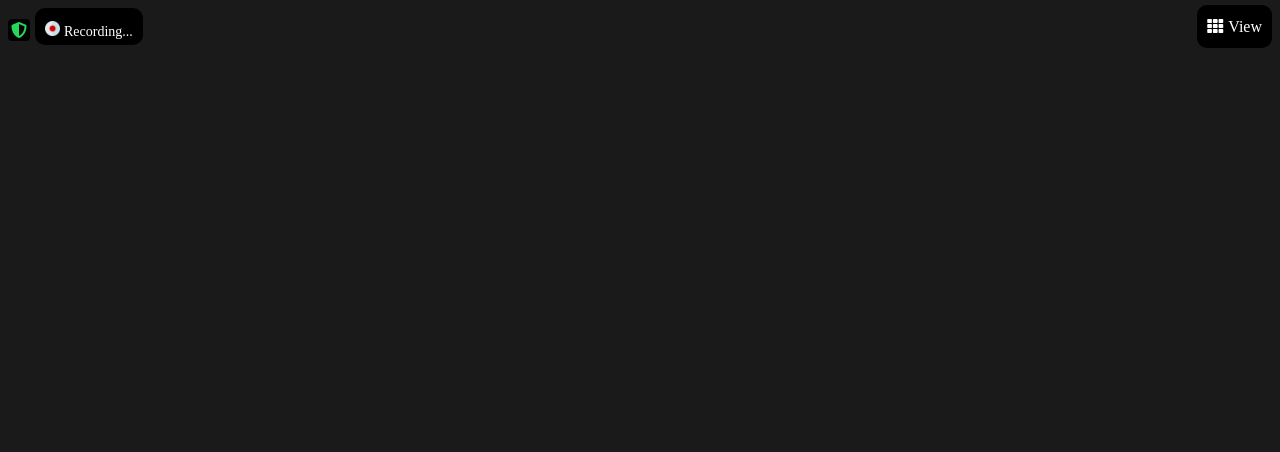
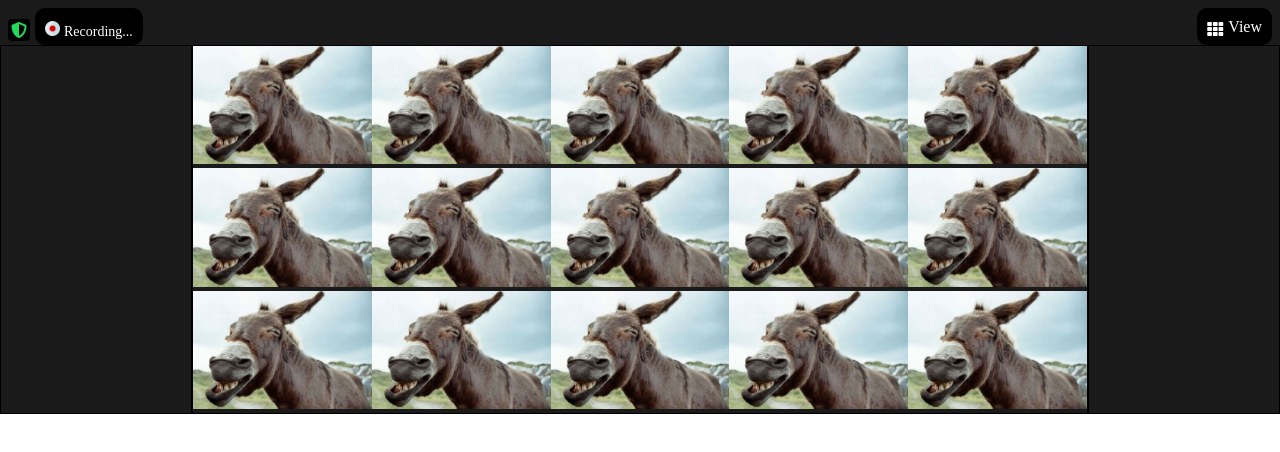
Before and after one commit to eliaraguso/html-css-zoom, a plain HTML site: page index.html in a window 1280 px wide. Drawn offline with Linux system fonts and the light colour scheme.

Commit message:
completato header, inizio main

```diff
--- a/css/style.css
+++ b/css/style.css
@@ -22,8 +22,8 @@ body {
     display: flex;
 }
 
-.no-wrap {
-    flex-wrap: nowrap;
+.wrap {
+    flex-wrap: wrap;
 }
 
 header, main {
@@ -78,14 +78,12 @@ header {
 .header-right {
     /* background-color: #212122; */
     background-color: black;
-    height: 43px;
-    align-self: center;
     border-radius: 10px;
     padding: 0px 10px;
 }
 
 .view {
-    line-height: 43px;
+    line-height: 38px;
     margin-left: 5px;
     text-decoration: none;
 }
@@ -95,6 +93,23 @@ header {
 }
 
 /* -------------main-------------- */
-main {
-    height: 1000px;
+
+
+.col-main-left, .col-main-right {
+    width: 15%;
+    border: 1px solid;
 }
+
+.col-main-center {
+    width: 70%;
+    border: 1px solid;
+    align-items: flex-start;
+}
+
+.user-cam {
+    width: 20%;
+}
+
+.col-main-center img {
+    max-width: 100%;
+}
--- a/index.html
+++ b/index.html
@@ -29,7 +29,58 @@
             </header>
             <!-- /header -->
             <!-- main -->
-            <main></main>
+            <main class="flex">
+                <div class="col-main-left"></div>
+                <div class="col-main-center flex wrap">
+                    <div class="user-cam">
+                        <img src="./img/asino.jpg" alt="ripresa video studente">
+                    </div>
+                    <div class="user-cam">
+                        <img src="./img/asino.jpg" alt="ripresa video studente">
+                    </div>
+                    <div class="user-cam">
+                        <img src="./img/asino.jpg" alt="ripresa video studente">
+                    </div>
+                    <div class="user-cam">
+                        <img src="./img/asino.jpg" alt="ripresa video studente">
+                    </div>
+                    <div class="user-cam">
+                        <img src="./img/asino.jpg" alt="ripresa video studente">
+                    </div>
+                    <div class="user-cam">
+                        <img src="./img/asino.jpg" alt="ripresa video studente">
+                    </div>
+                    <div class="user-cam">
+                        <img src="./img/asino.jpg" alt="ripresa video studente">
+                    </div>
+                    <div class="user-cam">
+                        <img src="./img/asino.jpg" alt="ripresa video studente">
+                    </div>
+                    <div class="user-cam">
+                        <img src="./img/asino.jpg" alt="ripresa video studente">
+                    </div>
+                    <div class="user-cam">
+                        <img src="./img/asino.jpg" alt="ripresa video studente">
+                    </div>
+                    <div class="user-cam">
+                        <img src="./img/asino.jpg" alt="ripresa video studente">
+                    </div>
+                    <div class="user-cam">
+                        <img src="./img/asino.jpg" alt="ripresa video studente">
+                    </div>
+                    <div class="user-cam">
+                        <img src="./img/asino.jpg" alt="ripresa video studente">
+                    </div>
+                    <div class="user-cam">
+                        <img src="./img/asino.jpg" alt="ripresa video studente">
+                    </div>
+                    <div class="user-cam">
+                        <img src="./img/asino.jpg" alt="ripresa video studente">
+                    </div>
+                </div>
+                <div class="col-main-right"></div>
+
+            </main>
             <!-- /main -->
             <!-- footer -->
             <footer></footer>
```
